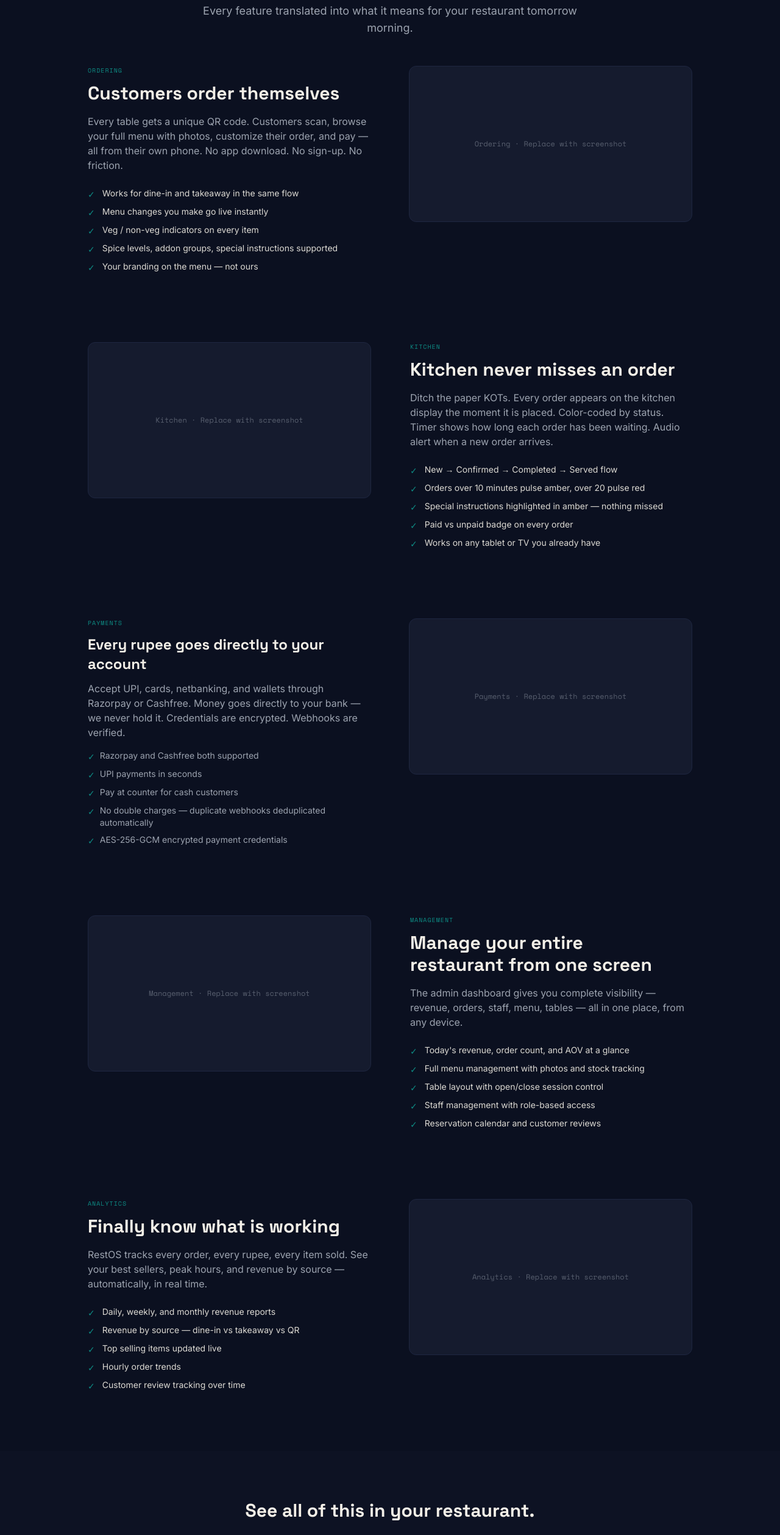
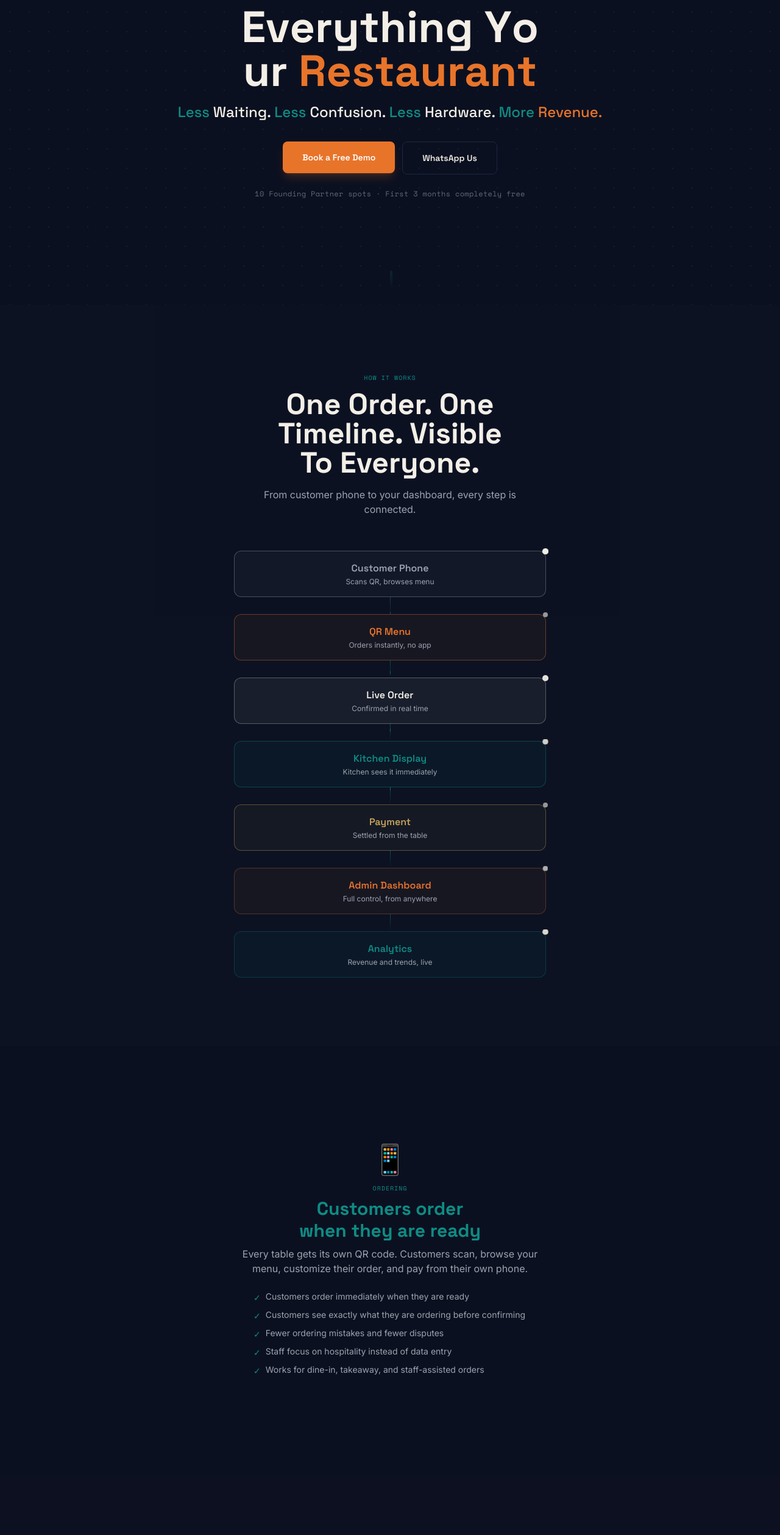
Before and after one commit to omniviyaai/RestOSWebsite, a Next.js app: page /in/features in a window 1280 px wide. Shown: the part 220-2737 px from the top of the page at 61% size. Built offline with nearby package versions, Linux system fonts and the light colour scheme.

Commit message:
feat: wire up features page with 3D storytelling sections

```diff
--- a/src/app/_features/page.tsx
+++ b/src/app/_features/page.tsx
@@ -1,18 +1,16 @@
 import type { Metadata } from 'next'
 import { Navbar } from '@/components/layout/Navbar'
 import { Footer } from '@/components/layout/Footer'
-import { WhatsAppButton } from '@/components/ui/WhatsAppButton'
-import { RegionLinkButton } from '@/components/ui/RegionLinkButton'
-import { RegionPaymentFeature, RegionAnalyticsDescription } from '@/components/ui/RegionContent'
+import { FeaturesClient } from '@/components/features'
 
 export const metadata: Metadata = {
   title: 'Features',
   description:
-    'Every RestOS feature translated into outcomes for your restaurant: QR code ordering, kitchen display system, UPI payments, waiter app, reservations, management dashboard, and real-time analytics.',
+    'Every RestOS feature translated into outcomes for your restaurant: QR code ordering, kitchen display system, payments, management dashboard, and real-time analytics.',
   openGraph: {
     title: 'RestOS Features — QR Ordering, KDS, Payments & Analytics',
     description:
-      'QR code ordering, kitchen display system, waiter app, UPI payments, management dashboard, and real-time analytics — all connected.',
+      'QR code ordering, kitchen display system, payments, management dashboard, and real-time analytics — all connected.',
     url: 'https://restos.in/features',
     images: [{ url: '/og-image.png', width: 1200, height: 630, alt: 'RestOS Features' }],
   },
@@ -25,137 +23,25 @@ export const metadata: Metadata = {
   alternates: { canonical: 'https://restos.in/features' },
 }
 
-const features = [
-  {
-    category: 'Ordering',
-    headline: 'Customers order themselves',
-    description: 'Every table gets a unique QR code. Customers scan, browse your full menu with photos, customize their order, and pay — all from their own phone. No app download. No sign-up. No friction.',
-    bullets: [
-      'Works for dine-in and takeaway in the same flow',
-      'Menu changes you make go live instantly',
-      'Veg / non-veg indicators on every item',
-      'Spice levels, addon groups, special instructions supported',
-      'Your branding on the menu — not ours',
-    ],
-  },
-  {
-    category: 'Kitchen',
-    headline: 'Kitchen never misses an order',
-    description: 'Ditch the paper KOTs. Every order appears on the kitchen display the moment it is placed. Color-coded by status. Timer shows how long each order has been waiting. Audio alert when a new order arrives.',
-    bullets: [
-      'New → Confirmed → Completed → Served flow',
-      'Orders over 10 minutes pulse amber, over 20 pulse red',
-      'Special instructions highlighted in amber — nothing missed',
-      'Paid vs unpaid badge on every order',
-      'Works on any tablet or TV you already have',
-    ],
-  },
-  {
-    category: 'Payments',
-    headline: '',
-    description: '',
-    bullets: [] as string[],
-  },
-  {
-    category: 'Management',
-    headline: 'Manage your entire restaurant from one screen',
-    description: 'The admin dashboard gives you complete visibility — revenue, orders, staff, menu, tables — all in one place, from any device.',
-    bullets: [
-      "Today's revenue, order count, and AOV at a glance",
-      'Full menu management with photos and stock tracking',
-      'Table layout with open/close session control',
-      'Staff management with role-based access',
-      'Reservation calendar and customer reviews',
-    ],
-  },
-  {
-    category: 'Analytics',
-    headline: 'Finally know what is working',
-    description: '',
-    bullets: [
-      'Daily, weekly, and monthly revenue reports',
-      'Revenue by source — dine-in vs takeaway vs QR',
-      'Top selling items updated live',
-      'Hourly order trends',
-      'Customer review tracking over time',
-    ],
-  },
-]
-
-const breadcrumbFeatures = {
-  '@context': 'https://schema.org',
-  '@type': 'BreadcrumbList',
-  itemListElement: [
-    { '@type': 'ListItem', position: 1, name: 'Home', item: 'https://restos.in/' },
-    { '@type': 'ListItem', position: 2, name: 'Features', item: 'https://restos.in/features' },
-  ],
-}
-
 export default function FeaturesPage() {
   return (
     <>
       <Navbar />
-      <script type="application/ld+json" dangerouslySetInnerHTML={{ __html: JSON.stringify(breadcrumbFeatures) }} />
+      <script
+        type="application/ld+json"
+        dangerouslySetInnerHTML={{
+          __html: JSON.stringify({
+            '@context': 'https://schema.org',
+            '@type': 'BreadcrumbList',
+            itemListElement: [
+              { '@type': 'ListItem', position: 1, name: 'Home', item: 'https://restos.in/' },
+              { '@type': 'ListItem', position: 2, name: 'Features', item: 'https://restos.in/features' },
+            ],
+          }),
+        }}
+      />
       <main className="bg-midnight min-h-screen">
-        <div className="pt-28 pb-12 px-4 text-center max-w-2xl mx-auto">
-          <h1 className="text-3xl sm:text-4xl md:text-5xl font-display font-bold text-warm-white mb-4 text-balance">
-            Everything Your Restaurant Needs
-          </h1>
-          <p className="text-stone text-base sm:text-lg leading-relaxed">
-            Every feature translated into what it means for your restaurant tomorrow morning.
-          </p>
-        </div>
-
-        <div className="max-w-5xl mx-auto px-4 pb-24 space-y-20 sm:space-y-28">
-          {features.map((feature, i) => (
-            <div
-              key={i}
-              className={`flex flex-col ${i % 2 === 0 ? 'md:flex-row' : 'md:flex-row-reverse'} gap-10 md:gap-16 items-start`}
-            >
-              <div className="flex-1 w-full">
-                <span className="text-[10px] font-mono tracking-widest text-teal uppercase mb-3 block">
-                  {feature.category}
-                </span>
-                {feature.category === 'Payments' ? (
-                  <RegionPaymentFeature />
-                ) : (
-                  <>
-                    <h2 className="text-2xl sm:text-3xl font-display font-bold text-warm-white mb-4 text-balance">
-                      {feature.headline}
-                    </h2>
-                    <p className="text-stone text-sm sm:text-base leading-relaxed mb-6">
-                      {feature.category === 'Analytics' ? <RegionAnalyticsDescription /> : feature.description}
-                    </p>
-                    <ul className="space-y-2">
-                      {feature.bullets.map((bullet, j) => (
-                        <li key={j} className="flex items-start gap-3">
-                          <span className="text-teal text-sm mt-0.5 flex-shrink-0" aria-hidden="true">✓</span>
-                          <span className="text-warm-white/90 text-sm">{bullet}</span>
-                        </li>
-                      ))}
-                    </ul>
-                  </>
-                )}
-              </div>
-
-              <div className="flex-1 w-full rounded-xl border border-wire bg-carbon h-48 sm:h-64 flex items-center justify-center">
-                <p className="text-stone/50 text-xs font-mono">{feature.category} · Replace with screenshot</p>
-              </div>
-            </div>
-          ))}
-        </div>
-
-        <div className="bg-carbon/20 py-16 sm:py-20 px-4 text-center">
-          <h2 className="text-2xl sm:text-3xl font-display font-bold text-warm-white mb-6 text-balance">
-            See all of this in your restaurant.
-          </h2>
-          <div className="flex flex-col sm:flex-row gap-3 justify-center">
-            <RegionLinkButton slug="demo" className="w-full sm:w-auto justify-center py-4">
-              Book a Free Demo
-            </RegionLinkButton>
-            <WhatsAppButton className="w-full sm:w-auto justify-center py-4" />
-          </div>
-        </div>
+        <FeaturesClient />
       </main>
       <Footer />
     </>
--- /dev/null
+++ b/src/components/features/FeaturesClient.tsx
@@ -0,0 +1,27 @@
+'use client'
+
+import { FeaturesHero } from './FeaturesHero'
+import { TimelineOverview } from './TimelineOverview'
+import { OrderingFeature } from './OrderingFeature'
+import { KitchenFeature } from './KitchenFeature'
+import { PaymentFeature } from './PaymentFeature'
+import { ManagementFeature } from './ManagementFeature'
+import { AnalyticsFeature } from './AnalyticsFeature'
+import { BYODFeature } from './BYODFeature'
+import { FeaturesCTA } from './FeaturesCTA'
+
+export function FeaturesClient() {
+  return (
+    <>
+      <FeaturesHero />
+      <TimelineOverview />
+      <OrderingFeature />
+      <KitchenFeature />
+      <PaymentFeature />
+      <ManagementFeature />
+      <AnalyticsFeature />
+      <BYODFeature />
+      <FeaturesCTA />
+    </>
+  )
+}
--- /dev/null
+++ b/src/components/features/index.ts
@@ -0,0 +1,10 @@
+export { FeaturesClient } from './FeaturesClient'
+export { FeaturesHero } from './FeaturesHero'
+export { TimelineOverview } from './TimelineOverview'
+export { OrderingFeature } from './OrderingFeature'
+export { KitchenFeature } from './KitchenFeature'
+export { PaymentFeature } from './PaymentFeature'
+export { ManagementFeature } from './ManagementFeature'
+export { AnalyticsFeature } from './AnalyticsFeature'
+export { BYODFeature } from './BYODFeature'
+export { FeaturesCTA } from './FeaturesCTA'
```
